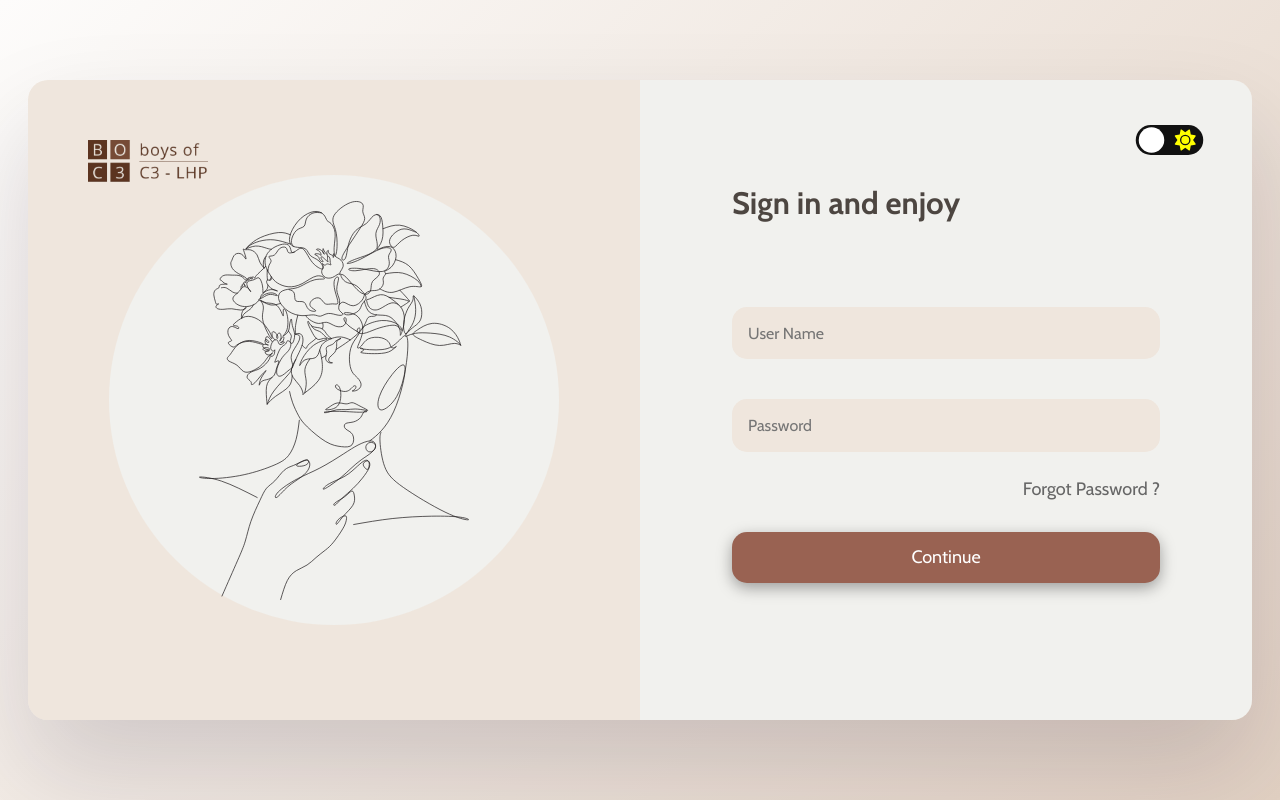
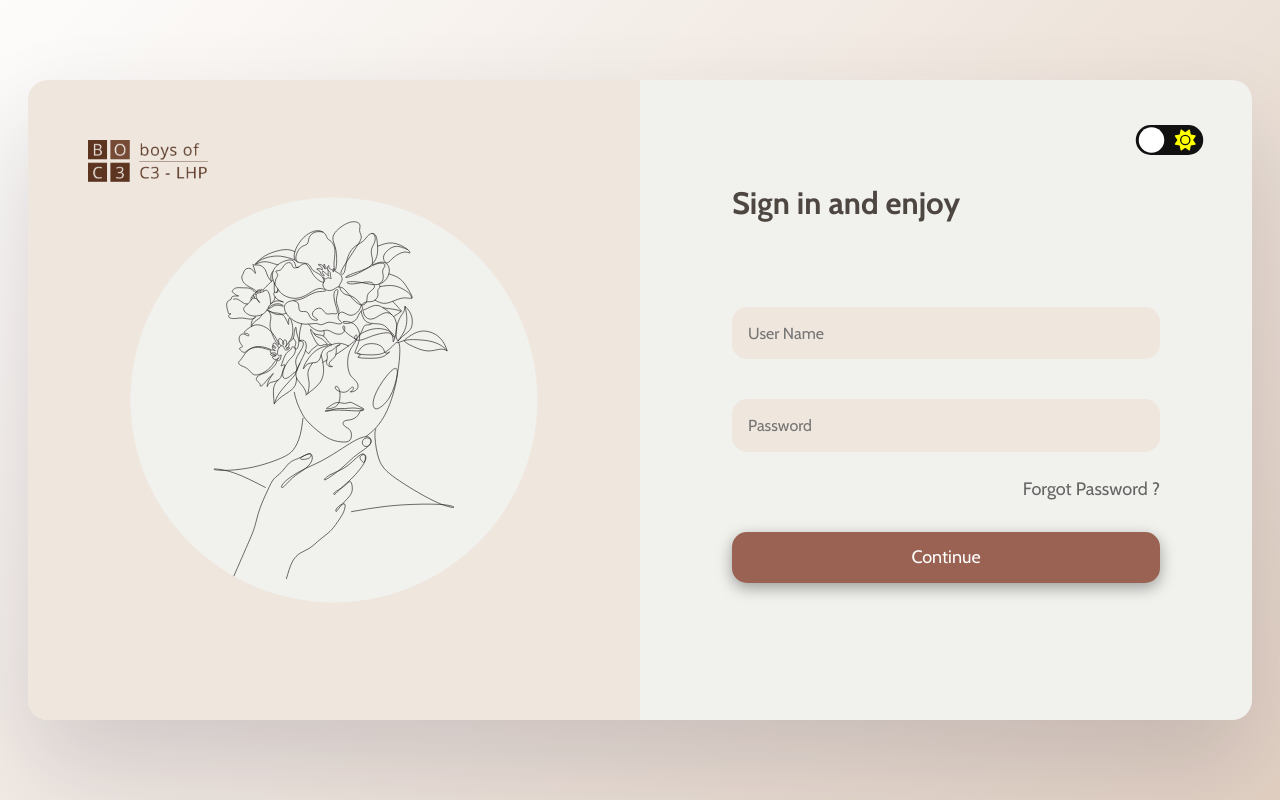
Before and after one commit to nguyenvanbao1904/12c3-womenday, a React (Create React App) app: page /login in a window 1280 px wide. Built offline with nearby package versions, Linux system fonts and the light colour scheme.

Commit message:
responsive login page

```diff
--- a/src/pages/LoginPage/loginPage.module.scss
+++ b/src/pages/LoginPage/loginPage.module.scss
@@ -1,6 +1,16 @@
 @import '../../components/GlobalStyles/Mixin.scss';
 
-$--size-img-container: 450px;
+$size-img-container: 450px;
+$size-img: 270px;
+
+@mixin responsive-for-tablet-img-container {
+    width: calc($size-img-container - 7%);
+    height: calc($size-img-container - 7%);
+
+    img {
+        width: calc($size-img - 7%);
+    }
+}
 
 .wrapper {
     width: 100%;
@@ -30,13 +40,13 @@ $--size-img-container: 450px;
     transform: translate(-50%, -50%);
     border-radius: 50%;
     background-color: #f1f1ee;
-    width: $--size-img-container;
-    height: $--size-img-container;
+    width: $size-img-container;
+    height: $size-img-container;
     display: flex;
     align-items: center;
     justify-content: center;
     img {
-        width: 270px;
+        width: $size-img;
     }
 }
 .content-container {
@@ -116,4 +126,29 @@ $--size-img-container: 450px;
 // _ pc zoom 125%, 150% _
 
 @media (min-width: 1200px) and (max-width: 1600px) {
+    .img-container {
+        @include responsive-for-tablet-img-container;
+    }
 }
+
+// mobile
+
+@media (max-width: 739px) {
+    .content {
+        padding: 100px 40px;
+    }
+    .inner {
+        overflow: unset;
+    }
+}
+
+// tablet
+
+@media (min-width: 740px) and (max-width: 1024px) {
+    .inner {
+        overflow: unset;
+    }
+    .img-container {
+        @include responsive-for-tablet-img-container;
+    }
+}
```
